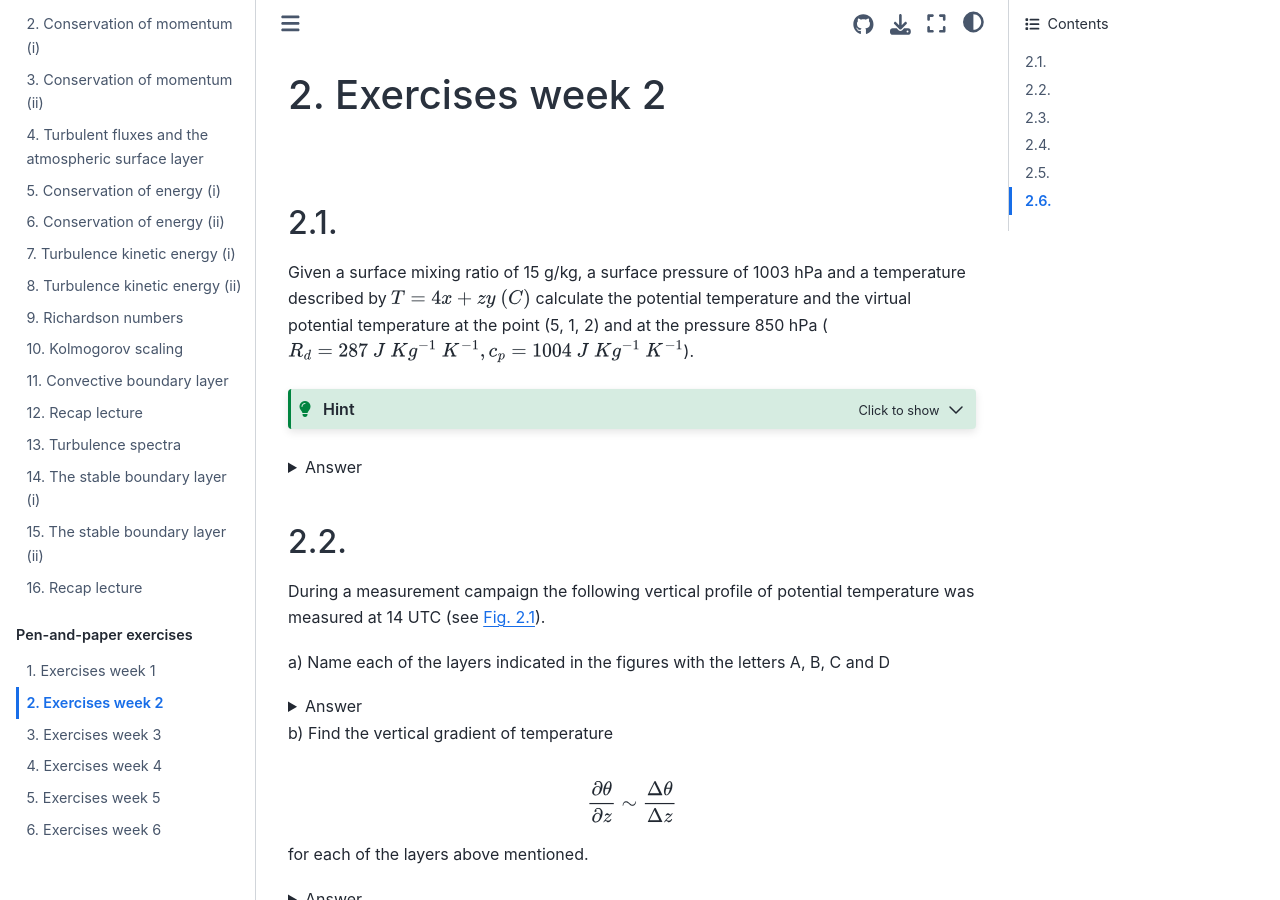
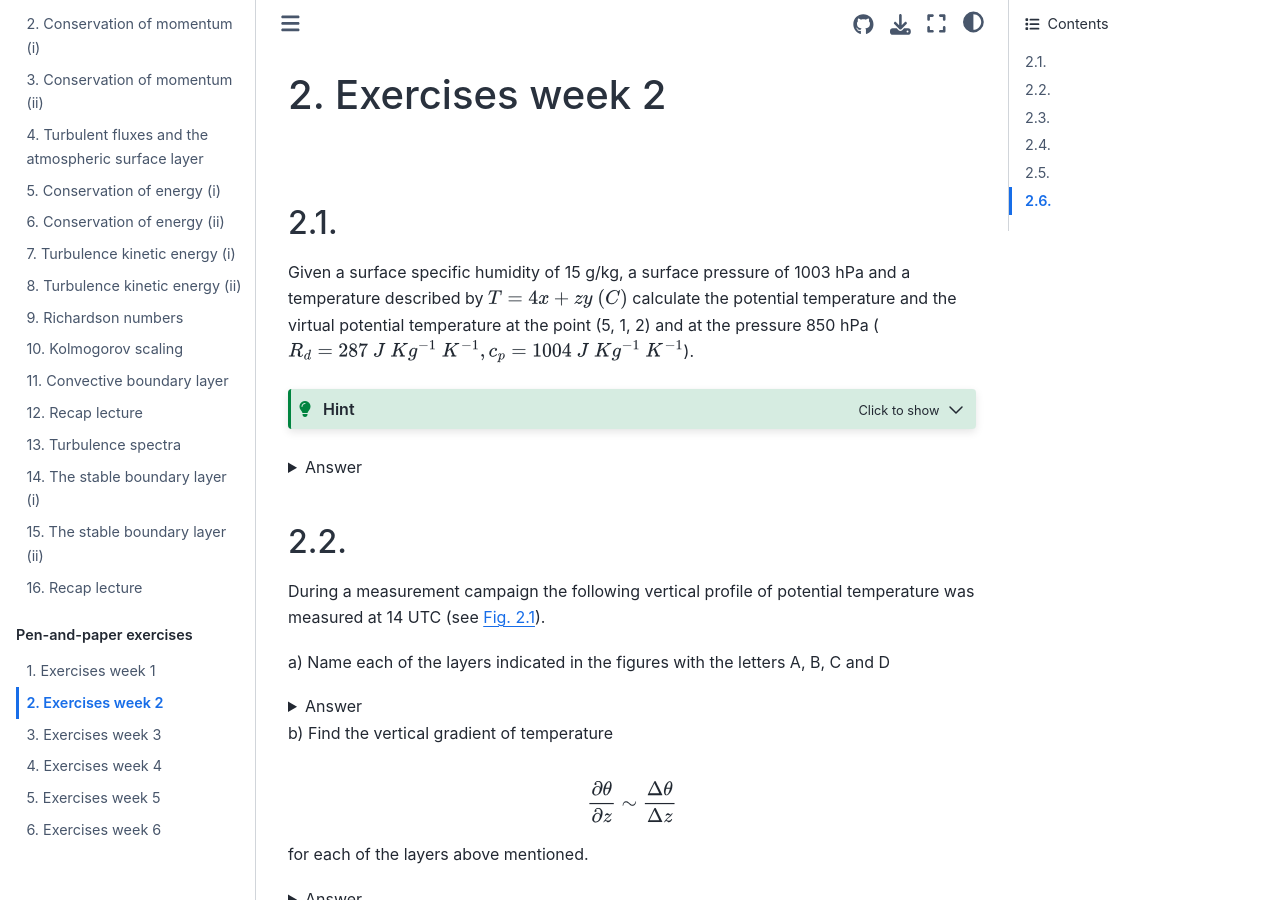
Before and after one commit to boundary-layer-meteo/boundary-layer-meteo.github.io, a Jupyter Book: the page built from exercises/week2.md, in a window 1280 px wide and 900 px high. Built offline with Jupyter Book 1.0.4 settings and Sphinx 7.4.7 and the Sphinx Book theme 1.1.4, drawn with Linux system fonts in a browser that asks for light colours.

```diff
--- a/exercises/week2.md
+++ b/exercises/week2.md
@@ -4,7 +4,7 @@
 $\def\afg#1#2{\dfrac{{\rm d} #1}{{\rm d} #2}}$
 
 ##
-Given a surface mixing ratio of 15 g/kg, a surface pressure of 1003 hPa and a temperature described by $ T = 4x + zy ~(C) $
+Given a surface specific humidity of 15 g/kg, a surface pressure of 1003 hPa and a temperature described by $ T = 4x + zy ~(C) $
 calculate the potential temperature and the virtual potential temperature at the point
 (5, 1, 2) and at the pressure 850 hPa ($R_d=287\ J\ Kg^{-1}\ K^{-1}, c_p=1004\ J\ Kg^{-1}\ K^{-1}$).
 
```
Also changed, not shown: exercises/week1.md (+1 -1 lines), exercises/week3.md (+1 -1 lines), exercises/figures/figset11.png, exercises/figures/figset61.png, exercises/figures/figset62.png, exercises/figures/figset63.png.
